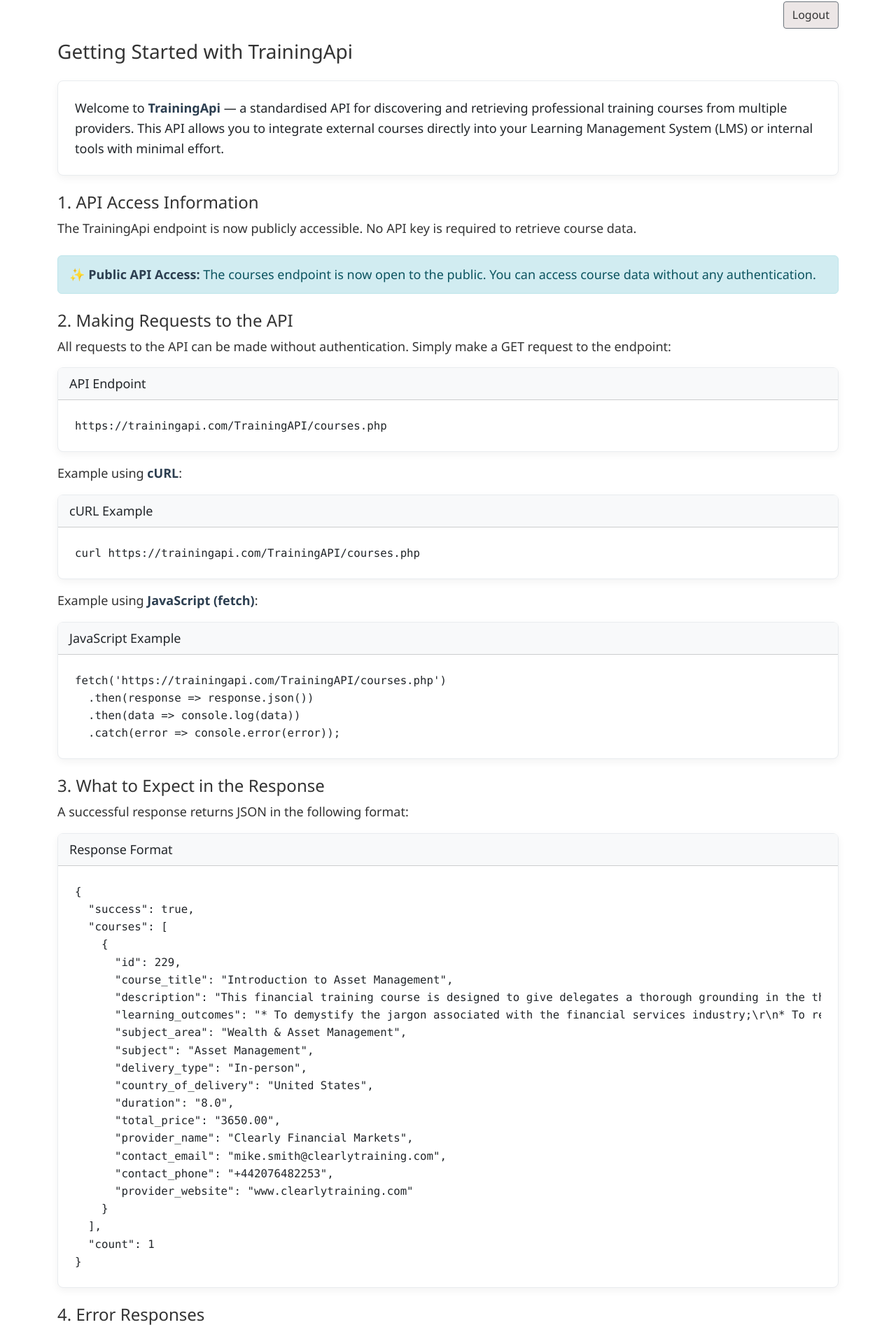
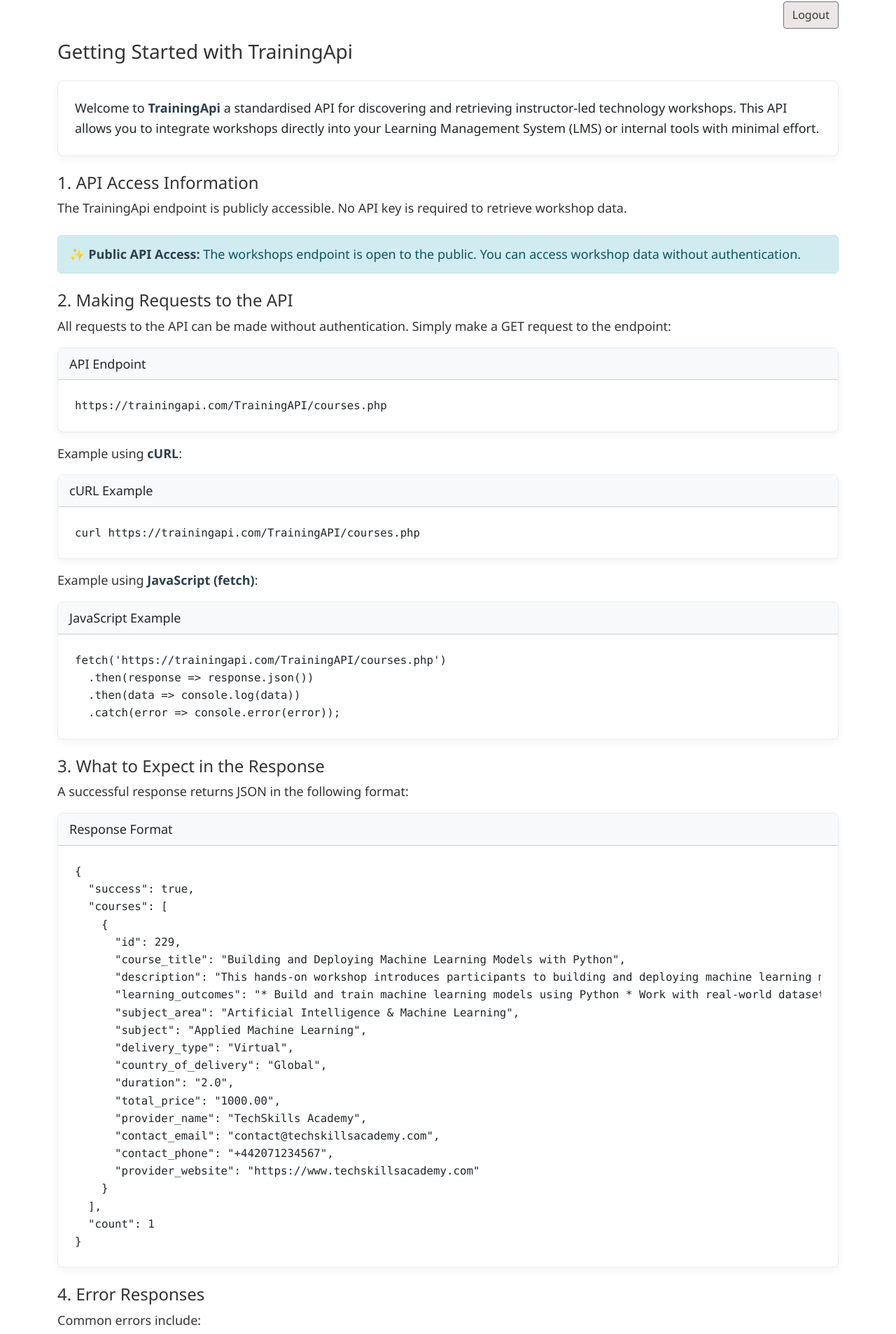
Before and after one commit to Alec-Hajinoff/TrainingAPI, a React (Create React App) app in the folder React/: page /DeveloperDashboard in a window 1280 px wide. Shown: the part 177-2084 px from the top of the page at 70% size. Built offline with nearby package versions, Linux system fonts and the light colour scheme.

Commit message:
22/3/26, 11:31

```diff
--- a/React/src/DeveloperDashboard.js
+++ b/React/src/DeveloperDashboard.js
@@ -15,11 +15,11 @@ function DeveloperDashboard() {
           <div className="card mb-4">
             <div className="card-body">
               <p className="card-text">
-                Welcome to <strong>TrainingApi</strong> — a standardised API for
-                discovering and retrieving professional training courses from
-                multiple providers. This API allows you to integrate external
-                courses directly into your Learning Management System (LMS) or
-                internal tools with minimal effort.
+                Welcome to <strong>TrainingApi</strong> a standardised API for
+                discovering and retrieving instructor-led technology workshops.
+                This API allows you to integrate workshops directly into your
+                Learning Management System (LMS) or internal tools with minimal
+                effort.
               </p>
             </div>
           </div>
@@ -28,13 +28,13 @@ function DeveloperDashboard() {
             <h4>1. API Access Information</h4>
 
             <p>
-              The TrainingApi endpoint is now publicly accessible. No API key is
-              required to retrieve course data.
+              The TrainingApi endpoint is publicly accessible. No API key is
+              required to retrieve workshop data.
             </p>
 
             <div className="alert alert-info mt-4 mb-4">
-              <strong>✨ Public API Access:</strong> The courses endpoint is now
-              open to the public. You can access course data without any
+              <strong>✨ Public API Access:</strong> The workshops endpoint is
+              open to the public. You can access workshop data without
               authentication.
             </div>
           </div>
@@ -98,19 +98,19 @@ function DeveloperDashboard() {
   "courses": [
     {
       "id": 229,
-      "course_title": "Introduction to Asset Management",
-      "description": "This financial training course is designed to give delegates a thorough grounding in the themes, calculations, and practices behind the investment management industry...",
-      "learning_outcomes": "* To demystify the jargon associated with the financial services industry;\\r\\n* To review the key functions and players within financial services;...",
-      "subject_area": "Wealth & Asset Management",
-      "subject": "Asset Management",
-      "delivery_type": "In-person",
-      "country_of_delivery": "United States",
-      "duration": "8.0",
-      "total_price": "3650.00",
-      "provider_name": "Clearly Financial Markets",
-      "contact_email": "mike.smith@clearlytraining.com",
-      "contact_phone": "+442076482253",
-      "provider_website": "www.clearlytraining.com"
+      "course_title": "Building and Deploying Machine Learning Models with Python",
+      "description": "This hands-on workshop introduces participants to building and deploying machine learning models using Python. Through practical exercises, attendees will work with real datasets, develop models using libraries such as scikit-learn, and learn how to evaluate and deploy models into production environments",
+      "learning_outcomes": "* Build and train machine learning models using Python * Work with real-world datasets and perform data preprocessing * Evaluate model performance using appropriate metrics * Deploy models into production environments * Apply best practices for scalable and maintainable ML workflows",
+      "subject_area": "Artificial Intelligence & Machine Learning",
+      "subject": "Applied Machine Learning",
+      "delivery_type": "Virtual",
+      "country_of_delivery": "Global",
+      "duration": "2.0",
+      "total_price": "1000.00",
+      "provider_name": "TechSkills Academy",
+      "contact_email": "contact@techskillsacademy.com",
+      "contact_phone": "+442071234567",
+      "provider_website": "https://www.techskillsacademy.com"
     }
   ],
   "count": 1
```
